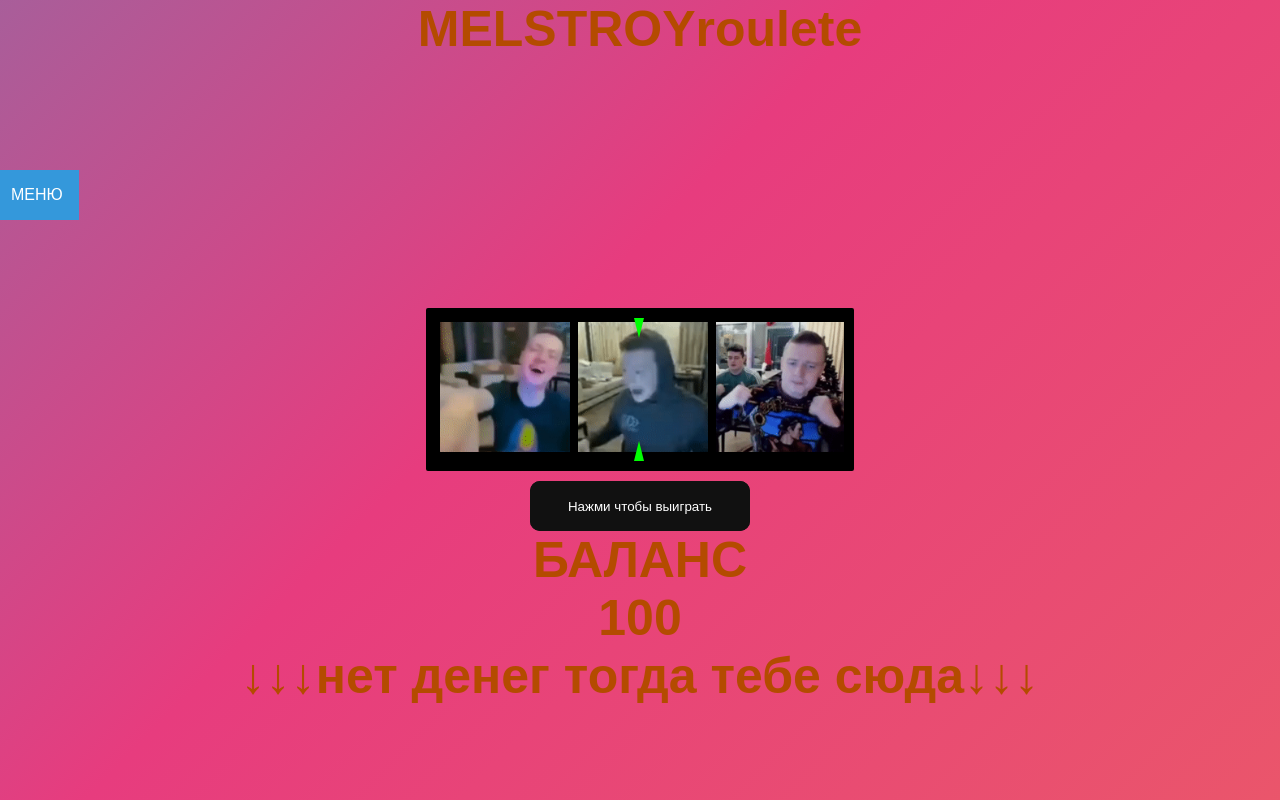
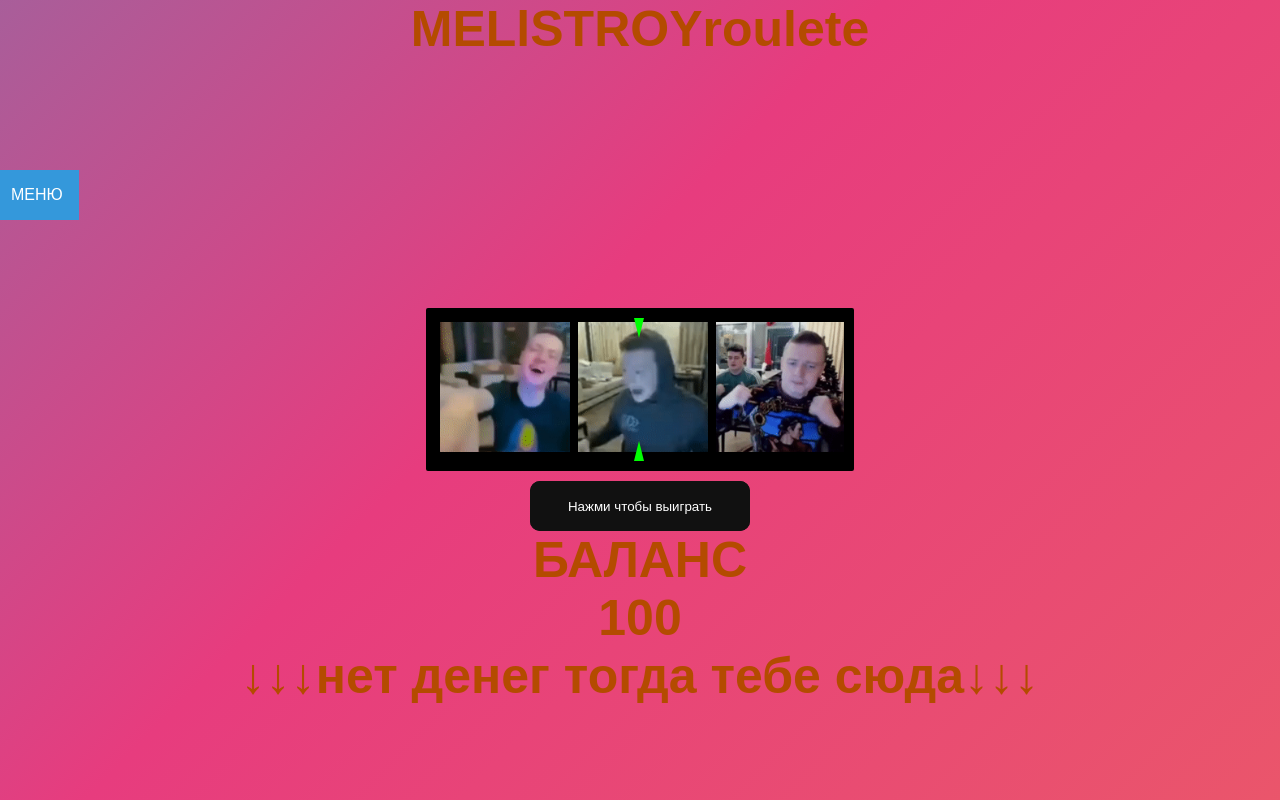
Before and after one commit to ZERO28822/MelstroyRoulete1, a plain HTML site: page index.html in a window 1280 px wide. Drawn offline with nearby package versions, Linux system fonts and the light colour scheme.

Commit message:
index.html

```diff
--- a/index.html
+++ b/index.html
@@ -7,7 +7,7 @@
 
 </head>
 <body class="gradient-background">
-  <h1>MELSTROYroulete</h1>
+  <h1>MELlSTROYroulete</h1>
   <!-- partial:index.partial.html -->
         <div class="wraper">
         <div class="arrowup"></div>
```
